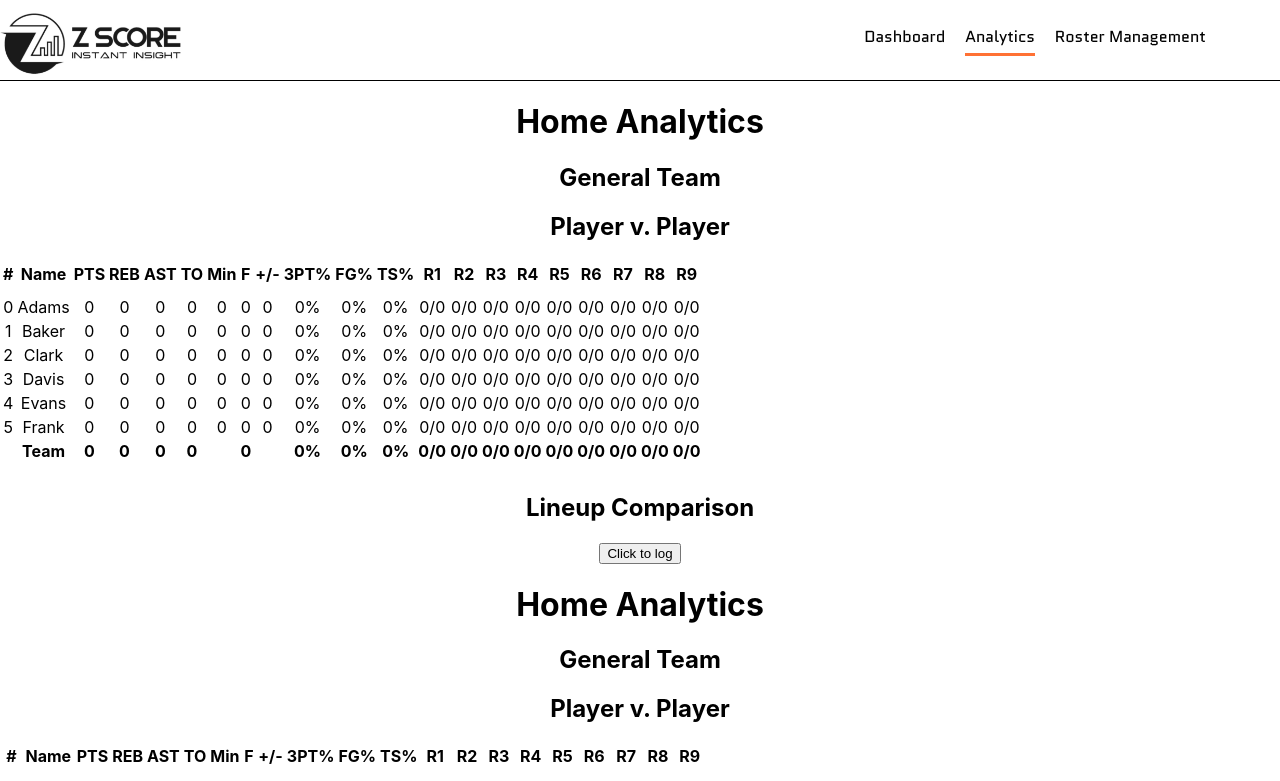
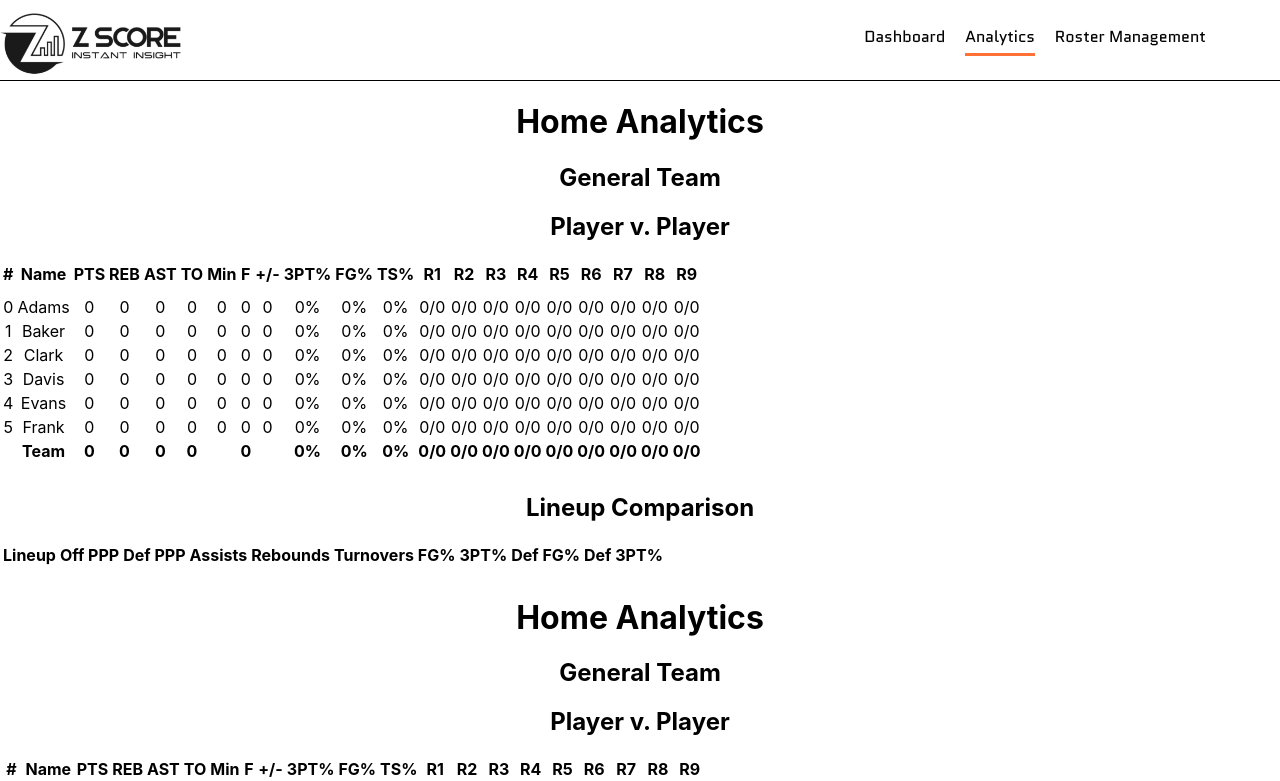
Before and after one commit to z-score-sports/data-entry-site-v2, a React (Create React App) app: page /analytics in a window 1280 px wide. Shown: the top 781 px of the page. Built offline with nearby package versions, Linux system fonts and the light colour scheme.

Commit message:
lineup statistics dumped onto page

```diff
--- a/src/components/panels/AnalyticsPage.tsx
+++ b/src/components/panels/AnalyticsPage.tsx
@@ -164,19 +164,74 @@ function TeamAnalytics({ team }: TeamAnalyticsProps) {
                 </tr>
             </table>
             <h2>Lineup Comparison</h2>
-            <button
-                onClick={() =>
-                    console.log(
-                        getTeamLineupStats(
-                            context.actionStack.mainStack,
-                            Team.home,
-                            context.homeStartLineup
-                        )
-                    )
-                }
-            >
-                Click to log
-            </button>
+            <table>
+                <tr className="headerRow">
+                    <th>Lineup</th>
+                    <th>Off PPP</th>
+                    <th>Def PPP</th>
+                    <th>Assists</th>
+                    <th>Rebounds</th>
+                    <th>Turnovers</th>
+                    <th>FG%</th>
+                    <th>3PT%</th>
+                    <th>Def FG%</th>
+                    <th>Def 3PT%</th>
+                </tr>
+                {getTeamLineupStats(
+                    context.actionStack.mainStack,
+                    team,
+                    team === Team.home
+                        ? context.homeStartLineup
+                        : context.awayStartLineup
+                ).map((data) => (
+                    <tr className="pRow">
+                        <th>{data.lineupString}</th>
+                        <th>
+                            {data.offensivePossessions &&
+                                data.pointsScored / data.offensivePossessions}
+                        </th>
+                        <th>
+                            {data.defensivePossessions &&
+                                data.pointsAllowed / data.defensivePossessions}
+                        </th>
+                        <th>{data.assists}</th>
+                        <th>{data.rebounds}</th>
+                        <th>{data.turnovers}</th>
+                        <th>
+                            {data.offensiveFGA &&
+                                Math.round(
+                                    (100 * data.offensiveFGM) /
+                                        data.offensiveFGA
+                                )}
+                            %
+                        </th>
+                        <th>
+                            {data.offensive3PA &&
+                                Math.round(
+                                    (100 * data.offensive3PM) /
+                                        data.offensive3PA
+                                )}
+                            %
+                        </th>
+                        <th>
+                            {data.defensiveFGA &&
+                                Math.round(
+                                    (100 * data.defensiveFGM) /
+                                        data.defensiveFGA
+                                )}
+                            %
+                        </th>
+                        <th>
+                            {data.defensive3PA &&
+                                Math.round(
+                                    (100 * data.defensive3PM) /
+                                        data.defensive3PA
+                                )}
+                            %
+                        </th>
+                    </tr>
+                ))}
+            </table>
         </div>
     );
 }
--- a/src/state/actions/PossessionEnd.ts
+++ b/src/state/actions/PossessionEnd.ts
@@ -10,6 +10,7 @@ class PossessionEnd extends Action {
         makeObservable(this, {
             actionJSON: computed,
         });
+        this.possessingTeam = team;
     }
 
     createNotify(): void {}
--- a/src/state/functions.ts
+++ b/src/state/functions.ts
@@ -5,6 +5,7 @@ import { PossessionEnd } from "./actions/PossessionEnd";
 import { Rebound } from "./actions/Rebound";
 import { Shot } from "./actions/Shot";
 import { Substitution } from "./actions/Substitution";
+import { Turnover } from "./actions/Turnover";
 import { Player, Team } from "./Player";
 
 //format of result:
@@ -34,13 +35,15 @@ type LineupData = {
     lineupString: string;
     pointsScored: number;
     pointsAllowed: number;
-    possessions: number;
+    offensivePossessions: number;
+    defensivePossessions: number;
     offensiveFGA: number;
     offensiveFGM: number;
     offensive3PA: number;
     offensive3PM: number;
     rebounds: number;
     assists: number;
+    turnovers: number;
     defensiveFGA: number;
     defensiveFGM: number;
     defensive3PA: number;
@@ -52,13 +55,15 @@ const createNewLineupData = (lineupString: string): LineupData => {
         lineupString: lineupString,
         pointsScored: 0, // done
         pointsAllowed: 0,
-        possessions: 0, // done
+        offensivePossessions: 0, // done
+        defensivePossessions: 0,
         offensiveFGA: 0,
         offensiveFGM: 0,
         offensive3PA: 0,
         offensive3PM: 0,
         rebounds: 0, // done
         assists: 0, // done
+        turnovers: 0,
         defensiveFGA: 0,
         defensiveFGM: 0,
         defensive3PA: 0,
@@ -117,7 +122,11 @@ const getLineupData = (
 
     actions.forEach((action: Action) => {
         if (action instanceof PossessionEnd) {
-            data.possessions += 1;
+            if (action.possessingTeam === team) {
+                data.offensivePossessions += 1;
+            } else {
+                data.defensivePossessions += 1;
+            }
         } else if (
             action instanceof Rebound &&
             action.reboundingPlayer.team === team
@@ -125,9 +134,14 @@ const getLineupData = (
             data.rebounds += 1;
         } else if (
             action instanceof Assist &&
-            action.assistingPlayer.team == team
+            action.assistingPlayer.team === team
         ) {
             data.assists += 1;
+        } else if (
+            action instanceof Turnover &&
+            action.offensivePlayer.team === team
+        ) {
+            data.turnovers += 1;
         } else if (action instanceof FreeThrow && action.made) {
             if (action.shootingPlayer.team === team) {
                 data.pointsScored += 1;
@@ -191,4 +205,4 @@ const getTeamLineupStats = (
     return allData;
 };
 
-export { getTeamLineupStats, segmentActionsByLineup };
+export { getTeamLineupStats };
```
